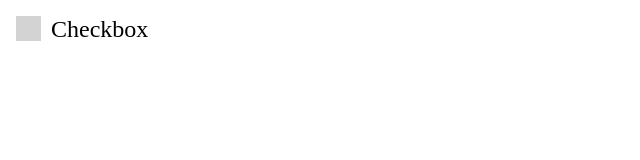
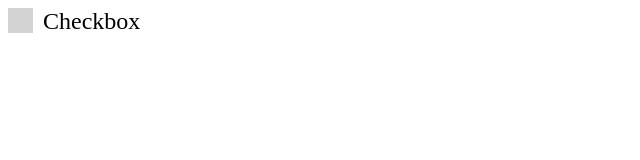
Before and after one commit to koshulia/HTML-CSS, a plain HTML site: page lesson_16/styled_checkbox/index.html in a window 1280 px wide. Shown: the whole page, without its empty margins (0-640 px from the left). Drawn offline with nearby package versions, Linux system fonts and the light colour scheme.

Commit message:
Add files via upload

```diff
--- a/lesson_16/styled_checkbox/style.css
+++ b/lesson_16/styled_checkbox/style.css
@@ -4,7 +4,7 @@
 
 .checkbox {
   padding-left: 35px;
-  margin: 16px;
+  margin: 8px;
   font-size: 24px;
   position: relative;
   display: block;
```
